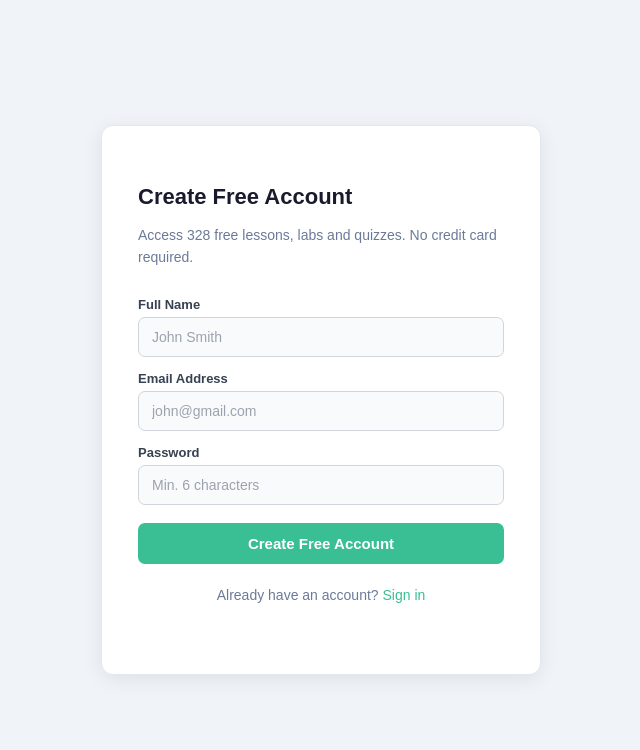
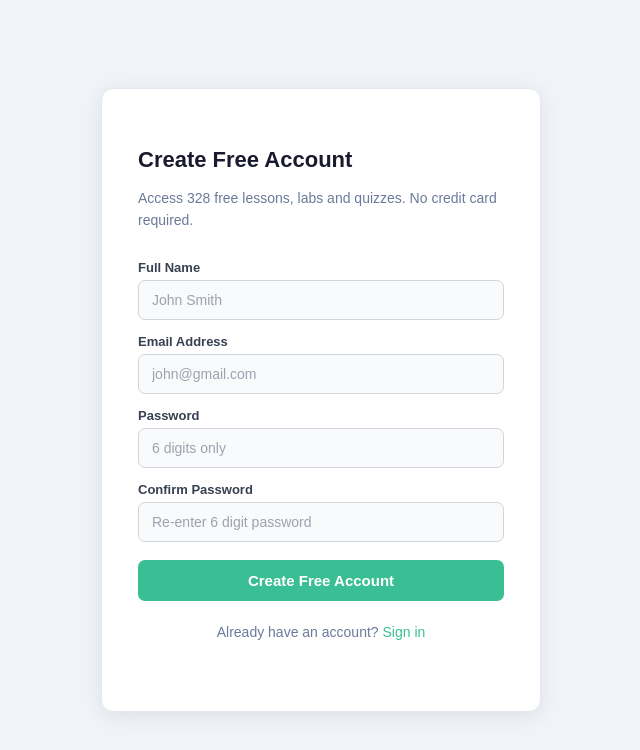
Before and after one commit to Pranavrkvtk/infocampus, a React (Create React App) app: page /free-account in a window 1280 px wide. Shown: the top 750 px of the page, without its empty margins (319-959 px from the left). Built offline with nearby package versions, Linux system fonts and the light colour scheme; no server answers.

Commit message:
here it is modern registration

```diff
--- a/src/components/About/FreeAccount.jsx
+++ b/src/components/About/FreeAccount.jsx
@@ -7,6 +7,7 @@ function FreeAccount() {
   const [name, setName] = useState("");
   const [email, setEmail] = useState("");
   const [password, setPassword] = useState("");
+  const [confirmPassword, setConfirmPassword] = useState("");
 
   const handleRegister = async (e) => {
     e.preventDefault();
@@ -16,6 +17,18 @@ function FreeAccount() {
         icon: "warning",
         title: "Name Required",
         text: "Please enter your name",
+        confirmButtonColor: "#f59e0b",
+      });
+      return;
+    }
+
+    // ✅ Name must not contain numbers
+    const nameRegex = /^[A-Za-z ]+$/;
+    if (!nameRegex.test(name.trim())) {
+      Swal.fire({
+        icon: "warning",
+        title: "Invalid Name",
+        text: "Name must not contain numbers or special characters",
         confirmButtonColor: "#f59e0b",
       });
       return;
@@ -53,16 +66,46 @@ function FreeAccount() {
       return;
     }
 
+    // ✅ Password must be exactly 6 digits
+    const passwordRegex = /^[0-9]{6}$/;
+    if (!passwordRegex.test(password.trim())) {
+      Swal.fire({
+        icon: "warning",
+        title: "Invalid Password",
+        text: "Password must be exactly 6 digits",
+        confirmButtonColor: "#f59e0b",
+      });
+      return;
+    }
+
+    // ✅ Confirm password required
+    if (!confirmPassword.trim()) {
+      Swal.fire({
+        icon: "warning",
+        title: "Confirm Password Required",
+        text: "Please re-enter your password",
+        confirmButtonColor: "#f59e0b",
+      });
+      return;
+    }
+
+    // ✅ Passwords must match
+    if (password !== confirmPassword) {
+      Swal.fire({
+        icon: "warning",
+        title: "Passwords Don't Match",
+        text: "Password and Confirm Password must be the same",
+        confirmButtonColor: "#f59e0b",
+      });
+      return;
+    }
+
     try {
       console.log("Name:", name);
       console.log("Email:", email);
       console.log("Password:", password);
 
-      const res = await registerUser({
-        name,
-        email: email.trim().toLowerCase(),
-        password,
-      });
+      const res = await registerUser({ name, email, password });
 
       console.log("Success:", res.data);
 
@@ -81,11 +124,11 @@ function FreeAccount() {
       setName("");
       setEmail("");
       setPassword("");
+      setConfirmPassword("");
 
     } catch (error) {
       console.log("Error:", error);
 
-      // ✅ Updated to match GlobalExceptionHandler's { "error": "..." } shape
       const message =
         error.response?.data?.error ||
         error.response?.data?.message ||
@@ -123,7 +166,12 @@ function FreeAccount() {
               name="register_name"
               placeholder="John Smith"
               value={name}
-              onChange={(e) => setName(e.target.value)}
+              onChange={(e) => {
+                const val = e.target.value;
+                if (!/[0-9]/.test(val)) {
+                  setName(val);
+                }
+              }}
               autoComplete="off"
               required
             />
@@ -147,10 +195,35 @@ function FreeAccount() {
             <input
               type="password"
               name="register_password"
-              placeholder="Min. 6 characters"
+              placeholder="6 digits only"
               value={password}
-              onChange={(e) => setPassword(e.target.value)}
+              onChange={(e) => {
+                const val = e.target.value;
+                if (/^[0-9]*$/.test(val) && val.length <= 6) {
+                  setPassword(val);
+                }
+              }}
               autoComplete="new-password"
+              maxLength={6}
+              required
+            />
+          </div>
+
+          <div>
+            <label>Confirm Password</label>
+            <input
+              type="password"
+              name="register_confirm_password"
+              placeholder="Re-enter 6 digit password"
+              value={confirmPassword}
+              onChange={(e) => {
+                const val = e.target.value;
+                if (/^[0-9]*$/.test(val) && val.length <= 6) {
+                  setConfirmPassword(val);
+                }
+              }}
+              autoComplete="new-password"
+              maxLength={6}
               required
             />
           </div>
```
